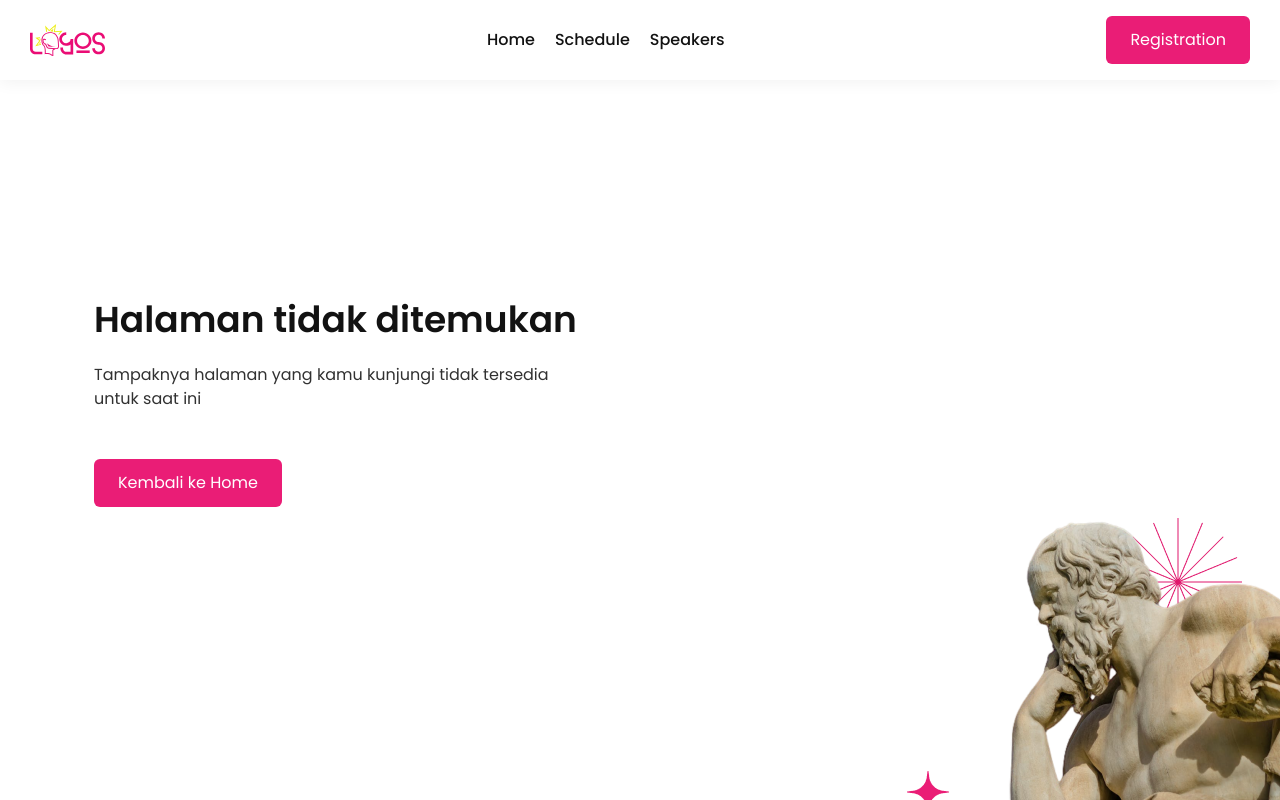
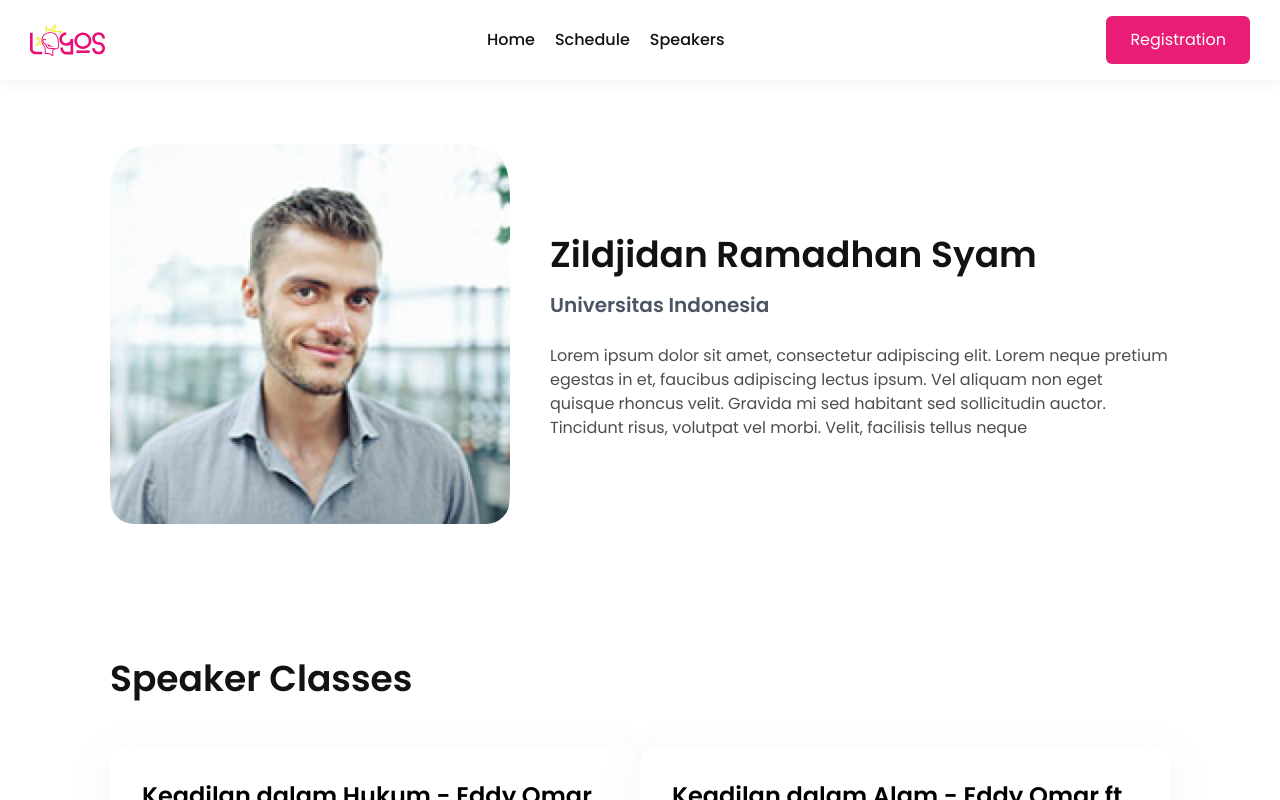
Before and after one commit to logos-engineer/logos-fest, a Next.js app: page /speakers/1 in a window 1280 px wide. Before the commit this address had no page. Shown: the top 800 px of the page. Built offline with nearby package versions, Linux system fonts and the light colour scheme.

Commit message:
Add Speaker Detail page

```diff
--- /dev/null
+++ b/src/components/SpeakerDetail/SpeakerClass.js
@@ -0,0 +1,29 @@
+import React from 'react'
+import { Grid } from '@/components/Common'
+import CardSchedule from '@/components/Homepage/Common/CardSchedule'
+
+export default function SpeakerClass({ listClass }) {
+  return (
+    <section id="speaker-class">
+      <Grid>
+        <h1 className="col-span-11 col-start-2 mt-32 text-black-primary text-3xl font-semibold">
+          Speaker Classes
+        </h1>
+        <div className="grid col-span-10 col-start-2 grid-cols-2">
+          {listClass.map((list) => (
+            <div className="col-span-1">
+              <CardSchedule
+                key={list.title}
+                title={list.title}
+                date={list.date}
+                subtitle={list.subtitle}
+                urlRegister={list.urlSchedule}
+                imgPerson={list.person}
+              />
+            </div>
+          ))}
+        </div>
+      </Grid>
+    </section>
+  )
+}
--- /dev/null
+++ b/src/components/SpeakerDetail/SpeakerInfo.js
@@ -0,0 +1,35 @@
+import React from 'react'
+import { Grid } from '@/components/Common'
+import Image from 'next/image'
+
+export default function SpeakerInfo({ photo, name, univ, desc }) {
+  return (
+    <section id="speaker-info">
+      <Grid className="mt-36">
+        <div className="h-[380px] block col-span-4 col-start-2 rounded-3xl overflow-hidden">
+          <Image
+            src={photo}
+            width={380}
+            height={380}
+            layout="responsive"
+            placeholder="empty"
+          />
+        </div>
+        <div className="flex flex-col col-span-6 col-start-6 justify-center">
+          <h1 className="mb-2 text-black-primary text-3xl font-semibold">
+            {name}
+          </h1>
+          <h2 className="mb-6 text-gray-600 text-lg font-semibold">{univ}</h2>
+          <p className="text-black-primary text-opacity-75">
+            {desc ||
+              `Lorem ipsum dolor sit amet, consectetur adipiscing elit. Lorem neque
+            pretium egestas in et, faucibus adipiscing lectus ipsum. Vel aliquam
+            non eget quisque rhoncus velit. Gravida mi sed habitant sed
+            sollicitudin auctor. Tincidunt risus, volutpat vel morbi. Velit,
+            facilisis tellus neque`}
+          </p>
+        </div>
+      </Grid>
+    </section>
+  )
+}
--- /dev/null
+++ b/src/pages/speakers/[name].js
@@ -0,0 +1,19 @@
+import Layout from '@/components/Layout/Layout'
+import React from 'react'
+
+import listSchedule from '@/data/listSchedule'
+import SpeakerInfo from '@/components/SpeakerDetail/SpeakerInfo'
+import SpeakerClass from '@/components/SpeakerDetail/SpeakerClass'
+
+export default function SpeakerDetail() {
+  return (
+    <Layout>
+      <SpeakerInfo
+        photo="/img/speaker/person-2.png"
+        name="Zildjidan Ramadhan Syam"
+        univ="Universitas Indonesia"
+      />
+      <SpeakerClass listClass={listSchedule[0].schedule} />
+    </Layout>
+  )
+}
```
Also changed, not shown: public/img/speaker/person-2.png (added), src/pages/speakers/index.js (renamed from src/pages/speakers.js).
